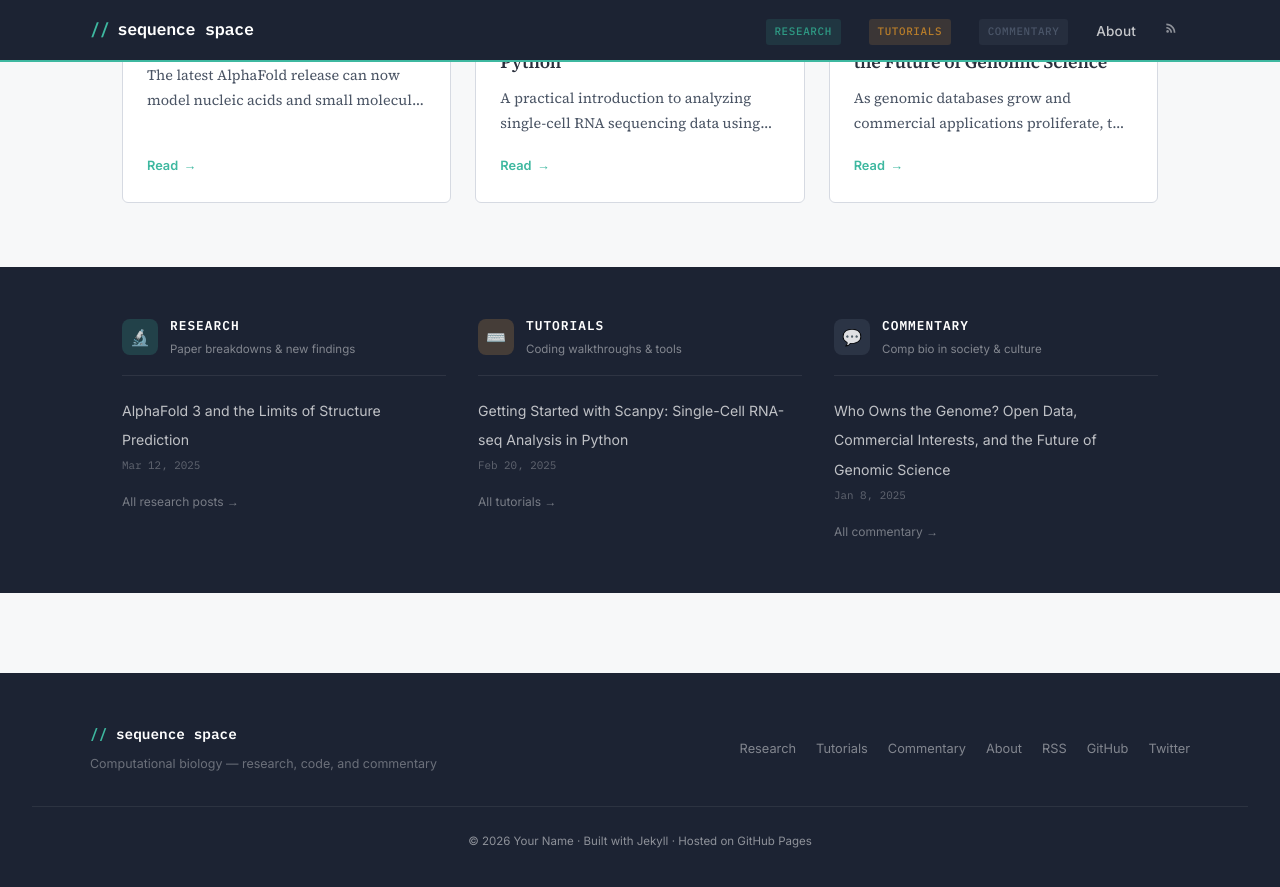
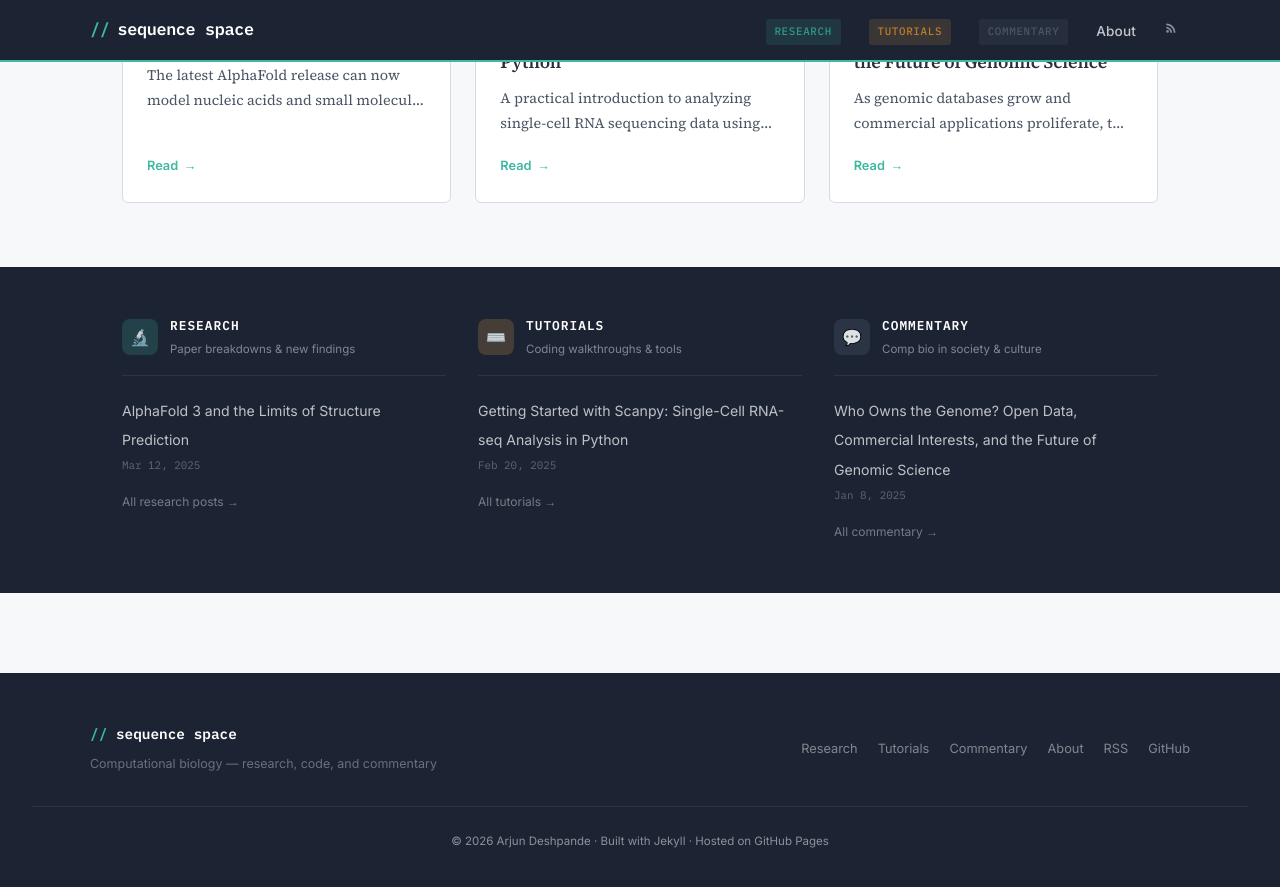
Before and after one commit to arjundeshx/sequencespace, a Jekyll site: the page built from index.html, in a window 1280 px wide and 900 px high, scrolled down 1059 px. Shown: the top 887 px of the window. Built offline with Jekyll 4.4.1, drawn with Linux system fonts in a browser that asks for light colours; the list of posts is cut into pages by our own code.

Commit message:
Update _config.yml

```diff
--- a/_config.yml
+++ b/_config.yml
@@ -2,13 +2,13 @@
 tagline: "Computational biology — research, code, and commentary"
 description: "A semi-technical blog covering new research in computational biology, coding tutorials, and commentary on comp bio in society."
 author:
-  name: "Your Name"
-  email: "you@example.com"
-  twitter: "yourhandle"
-  github: "yourgithub"
+  name: "Arjun Deshpande"
+  email: "arjundeshx@gmail.com"
+  instagram: "arjun645728"
+  github: "arjundeshx"
 
-baseurl: ""  # Set to "/repo-name" if hosting at username.github.io/repo-name
-url: "https://yourusername.github.io"
+baseurl: "/sequencespace"  # Set to "/repo-name" if hosting at username.github.io/repo-name
+url: "https://arjundeshx.github.io"
 
 # Build
 markdown: kramdown
@@ -48,3 +48,4 @@
   - Gemfile.lock
   - README.md
   - node_modules
+  - vendor
```
